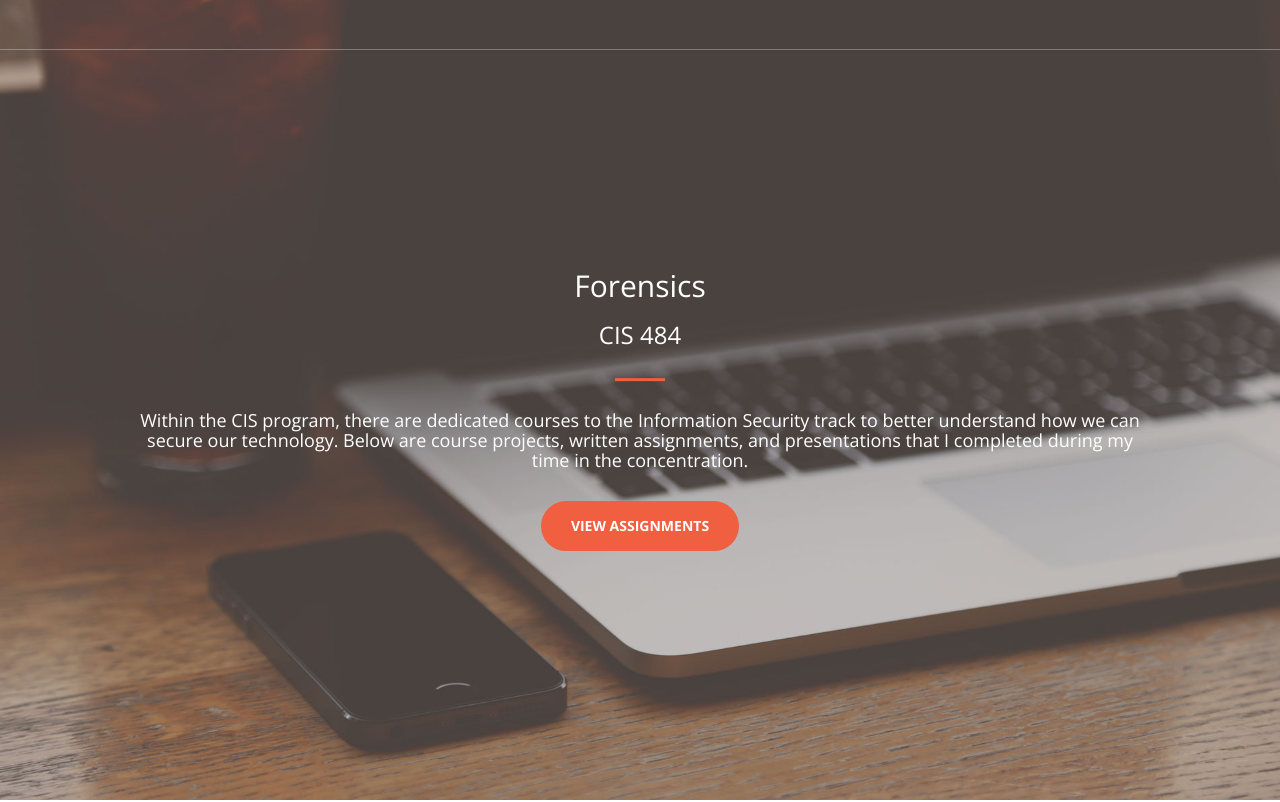
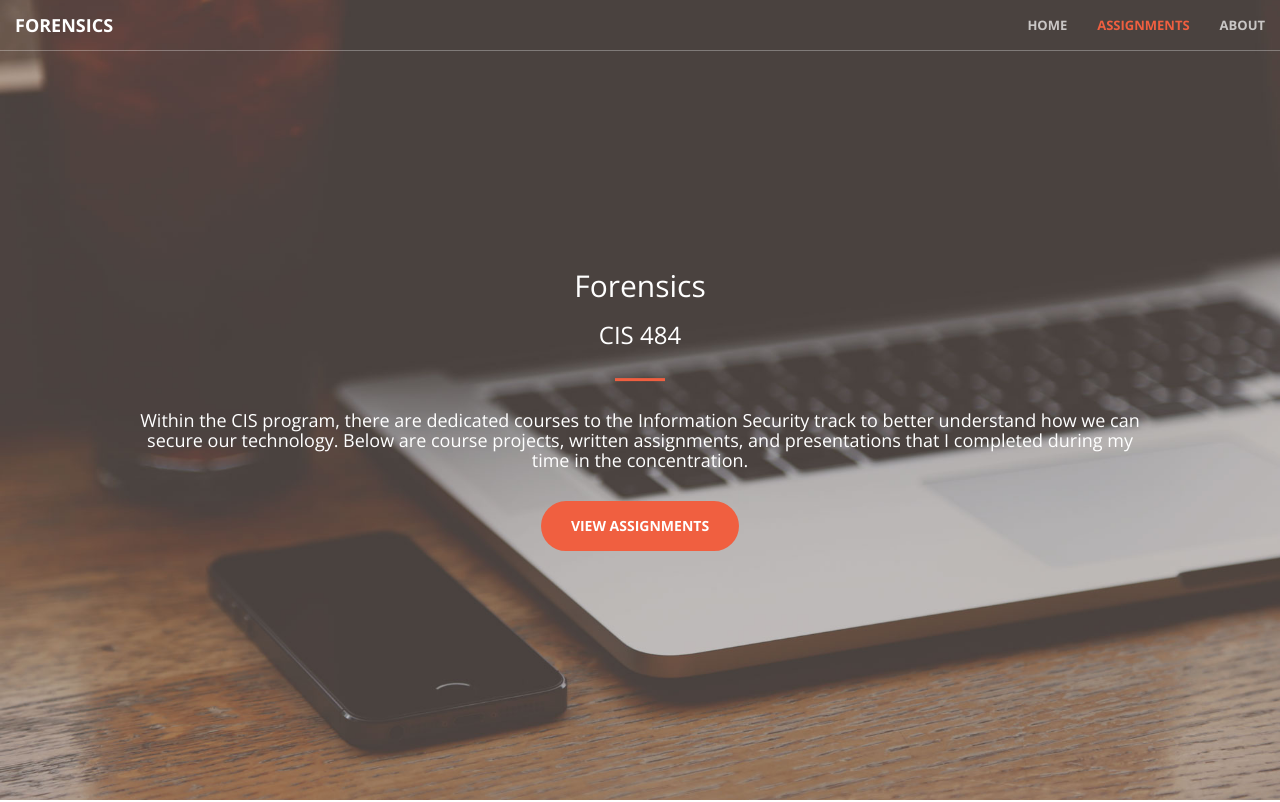
Before and after one commit to paigefenwick/paigefenwick.github.io, a plain HTML site: page forensics.html in a window 1280 px wide. Shown: the top 802 px of the page. Drawn offline with nearby package versions, Linux system fonts and the light colour scheme.

Commit message:
updated forensics

```diff
--- a/forensics.html
+++ b/forensics.html
@@ -40,9 +40,11 @@
                     <span class="icon-bar"></span>
                     <span class="icon-bar"></span>
                     <span class="icon-bar"></span>
+                </button>
+                <a class="navbar-brand page-scroll" href="#page-top">Forensics</a>
+            </div>
 
-
-           <!-- Collect the nav links, forms, and other content for toggling -->
+            <!-- Collect the nav links, forms, and other content for toggling -->
             <div class="collapse navbar-collapse" id="bs-example-navbar-collapse-1">
                 <ul class="nav navbar-nav navbar-right">
                     <li>
@@ -57,10 +59,10 @@
                 </ul>
             </div>
             <!-- /.navbar-collapse -->
-
         </div>
         <!-- /.container-fluid -->
     </nav>
+
 
      <header>
         <div class="header-content">
```
